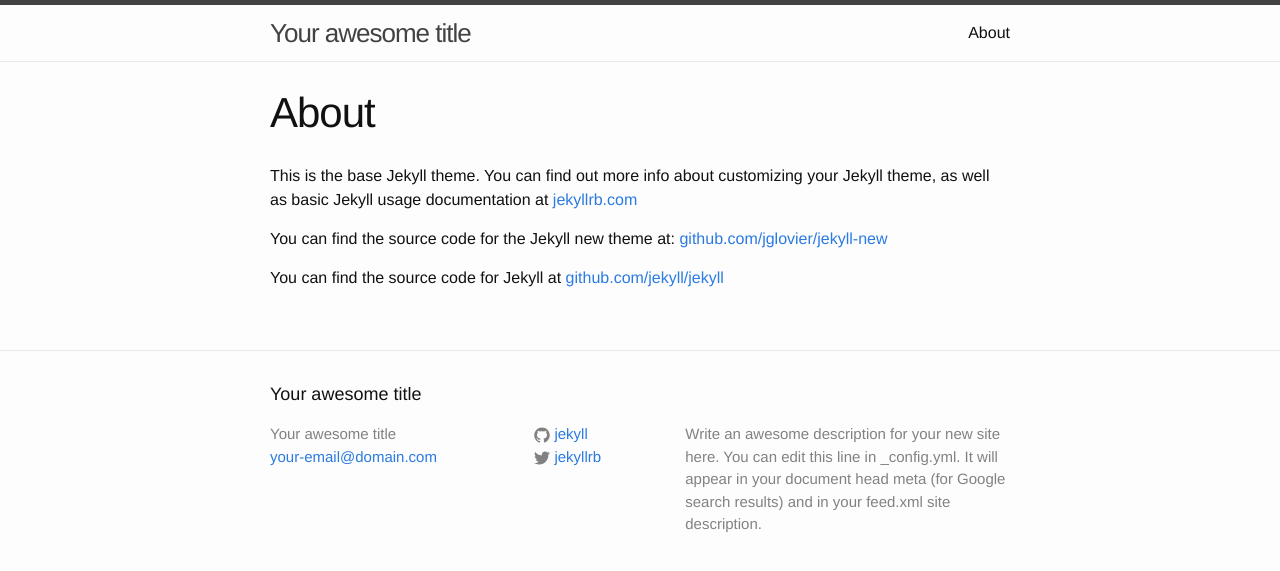
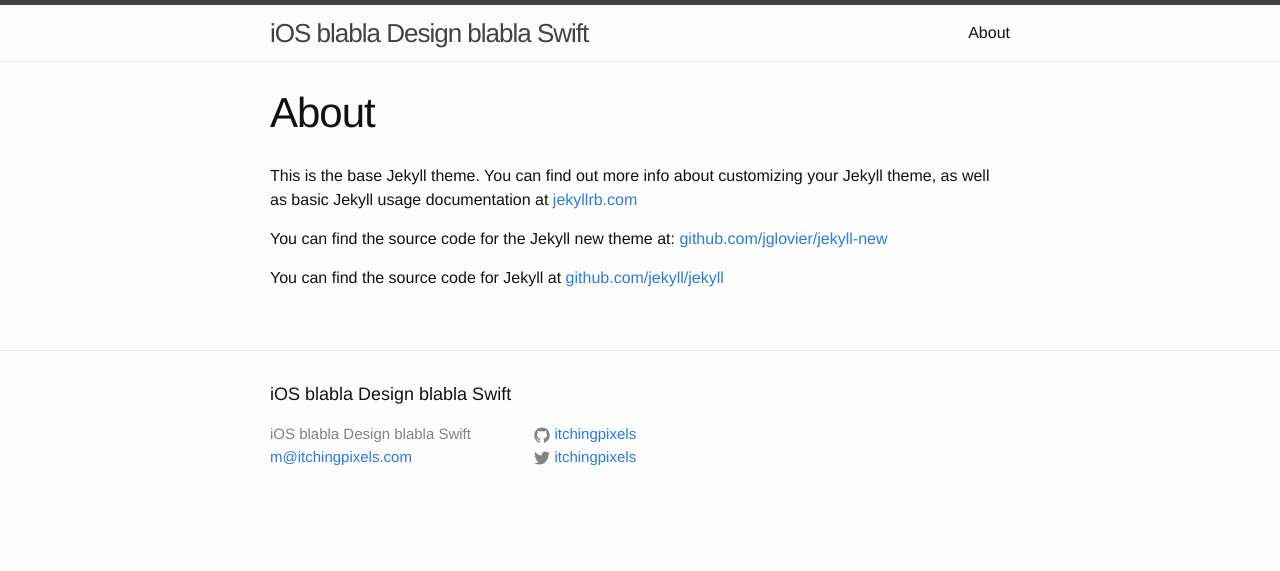
Before and after one commit to almostintuitive/itchingpixels.github.io, a Jekyll site: the page built from about.md, in a window 1280 px wide. Shown: the top 571 px of the page. Built offline with Jekyll 4.4.1, drawn with Linux system fonts in a browser that asks for light colours.

```diff
--- a/Gemfile
+++ b/Gemfile
@@ -1,2 +1,3 @@
 source 'https://rubygems.org'
 gem 'github-pages'
+gem 'jemoji'
--- a/_config.yml
+++ b/_config.yml
@@ -1,14 +1,11 @@
 # Site settings
-title: Your awesome title
-email: your-email@domain.com
-description: > # this means to ignore newlines until "baseurl:"
-  Write an awesome description for your new site here. You can edit this
-  line in _config.yml. It will appear in your document head meta (for
-  Google search results) and in your feed.xml site description.
+title: iOS blabla Design blabla Swift
+email: m@itchingpixels.com
+description: > # obviously.
 baseurl: "" # the subpath of your site, e.g. /blog/
 url: "http://yourdomain.com" # the base hostname & protocol for your site
-twitter_username: jekyllrb
-github_username:  jekyll
+twitter_username: itchingpixels
+github_username:  itchingpixels
 
 # Build settings
 markdown: kramdown
```
Also changed, not shown: _posts/2014-09-07-anatomy-of-a-touch-interaction-swipe-to-peep.markdown (added, +135 -0 lines), _posts/2015-08-07-welcome-to-jekyll.markdown (deleted, +0 -25 lines), _images/swipe-to-peep/1.gif (added), _images/swipe-to-peep/10.gif (added), _images/swipe-to-peep/11.gif (added), _images/swipe-to-peep/12.gif (added), _images/swipe-to-peep/2.png (added), _images/swipe-to-peep/3.gif (added), _images/swipe-to-peep/4.gif (added), _images/swipe-to-peep/5.gif (added), _images/swipe-to-peep/6.gif (added), _images/swipe-to-peep/7.gif (added), _images/swipe-to-peep/8.gif (added), _images/swipe-to-peep/9.gif (added).
